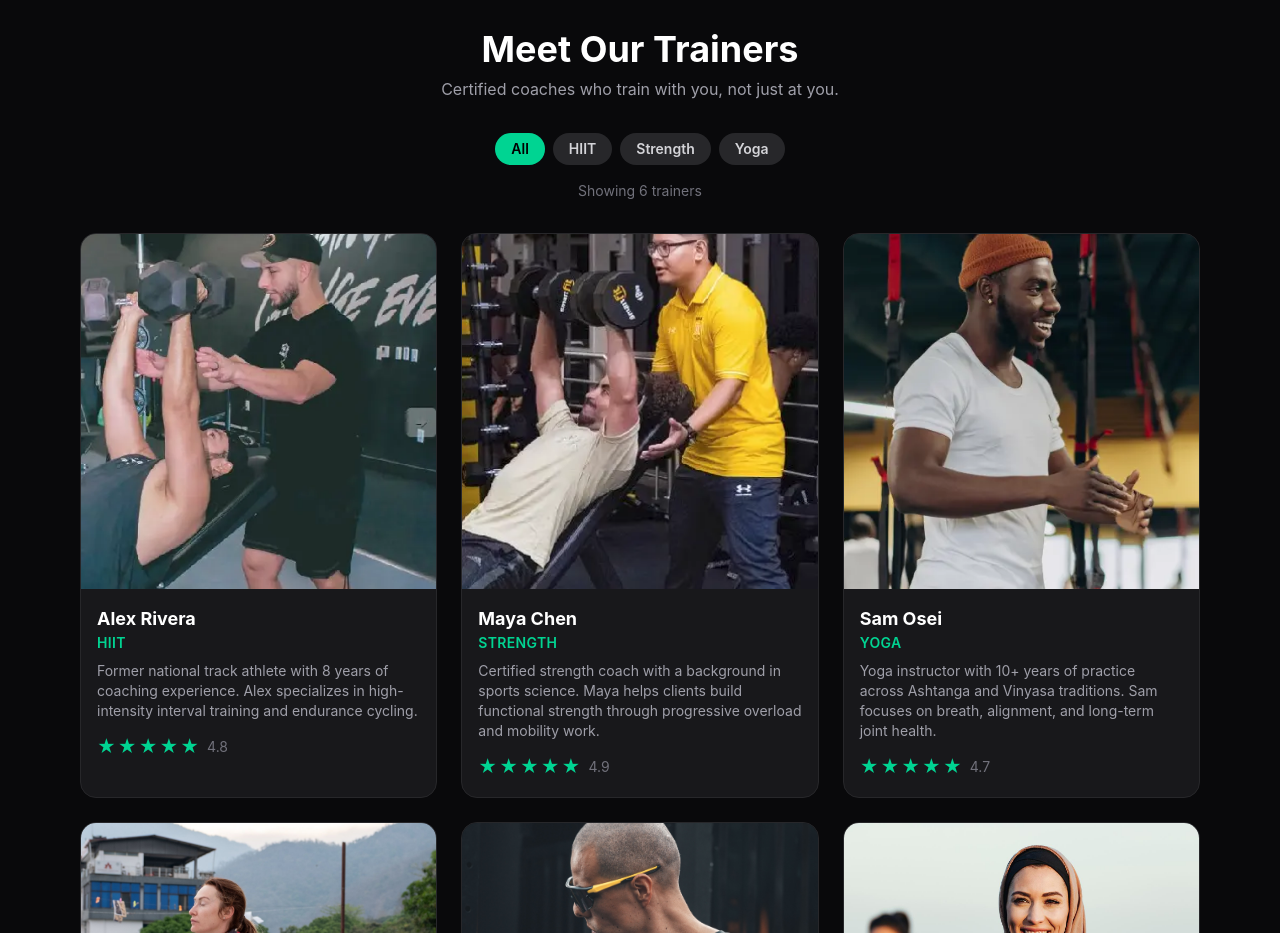
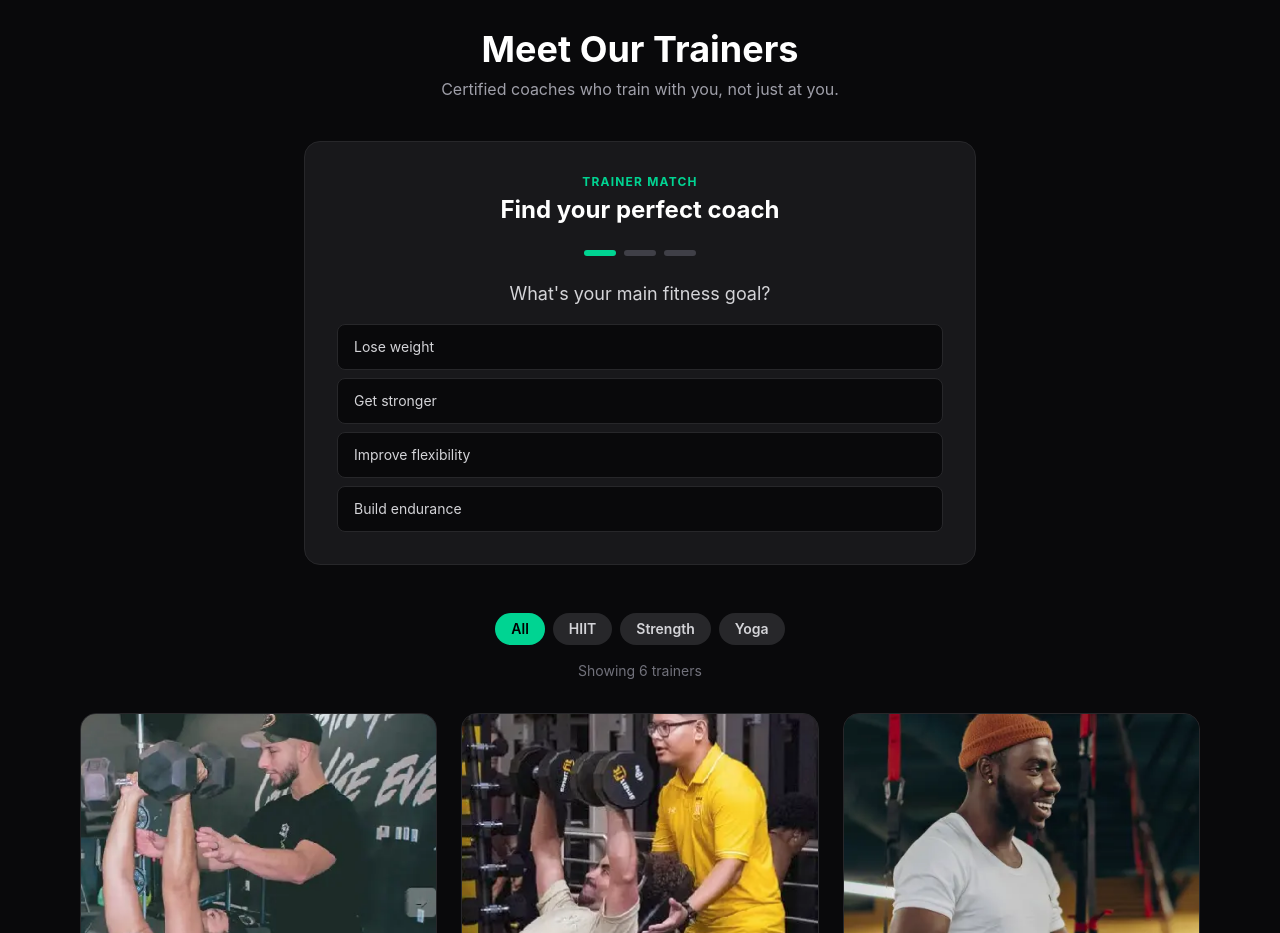
Before and after one commit to nurabsystems/pulse-fitness, a React (Vite) app: page / in a window 1280 px wide. Shown: the part 2600-3533 px from the top of the page. Built offline with nearby package versions, Linux system fonts and the light colour scheme.

Commit message:
feat: integrate trainer-match quiz with grid filter

```diff
--- a/src/components/Trainers.jsx
+++ b/src/components/Trainers.jsx
@@ -1,21 +1,24 @@
-// Trainers — grid of trainer cards with specialty filter.
-// The filter uses useState — this is Farshid's required feature.
+// Trainers — grid with specialty filter AND trainer-match quiz.
+// The quiz uses multi-step state; the filter uses single state.
 
 import { useState } from "react";
 import { trainers } from "../data/trainers";
 import { TrainerCard } from "./TrainerCard";
+import { TrainerMatch } from "./TrainerMatch";
 
 const specialties = ["All", "HIIT", "Strength", "Yoga"];
 
-export function Trainers({ ratings, onRate }) {
-  // useState holds the currently active filter
+export function Trainers({ ratings, onRate, matchedSpecialty, onMatch }) {
   const [filter, setFilter] = useState("All");
 
-  // Derive the filtered list on every render
+  // If the user completed the quiz, the matched specialty can
+  // auto-filter the grid so they immediately see their match.
+  const activeFilter = matchedSpecialty || filter;
+
   const filtered =
-    filter === "All"
+    activeFilter === "All"
       ? trainers
-      : trainers.filter((t) => t.specialty === filter);
+      : trainers.filter((t) => t.specialty === activeFilter);
 
   return (
     <section id="trainers" className="mx-auto max-w-6xl px-4 py-16 sm:py-20">
@@ -28,8 +31,14 @@ export function Trainers({ ratings, onRate }) {
         </p>
       </header>
 
-      {/* Filter buttons */}
-      <div className="mt-8 flex flex-wrap justify-center gap-2">
+      {/* Trainer-match quiz */}
+      <div className="mx-auto mt-10 max-w-2xl">
+        <TrainerMatch onMatch={onMatch} />
+      </div>
+
+      {/* Filter buttons (shown after quiz or by default) */}
+      {!matchedSpecialty && (
+        <div className="mt-12 flex flex-wrap justify-center gap-2">
           {specialties.map((s) => (
             <button
               key={s}
@@ -46,14 +55,31 @@ export function Trainers({ ratings, onRate }) {
             </button>
           ))}
         </div>
+      )}
 
-      {/* Result count — small UX touch */}
+      {/* When a match is active, show a "showing match" chip */}
+      {matchedSpecialty && (
+        <div className="mt-12 flex justify-center">
+          <span className="inline-flex items-center gap-2 rounded-full bg-emerald-400/10 px-4 py-1.5 text-sm font-semibold text-emerald-400">
+            Showing your match: {matchedSpecialty}
+            <button
+              type="button"
+              onClick={() => onMatch(null)}
+              className="text-emerald-400 hover:text-white"
+              aria-label="Clear match"
+            >
+              ✕
+            </button>
+          </span>
+        </div>
+      )}
+
       <p className="mt-4 text-center text-sm text-zinc-500">
         Showing {filtered.length}{" "}
         {filtered.length === 1 ? "trainer" : "trainers"}
       </p>
 
-      {/* Previously Trainers grid now implemented as flex container ; to  allow for perfect Trainers cards rendering when filter is applied*/}
+      {/* Grid */}
       <div className="mt-8 flex flex-wrap justify-center gap-6">
         {filtered.map((trainer) => (
           <div
```
Lines whose indentation alone changed are shown as unchanged.
